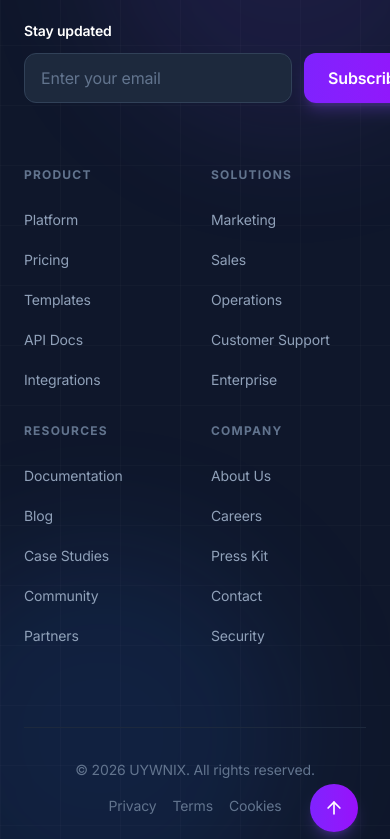
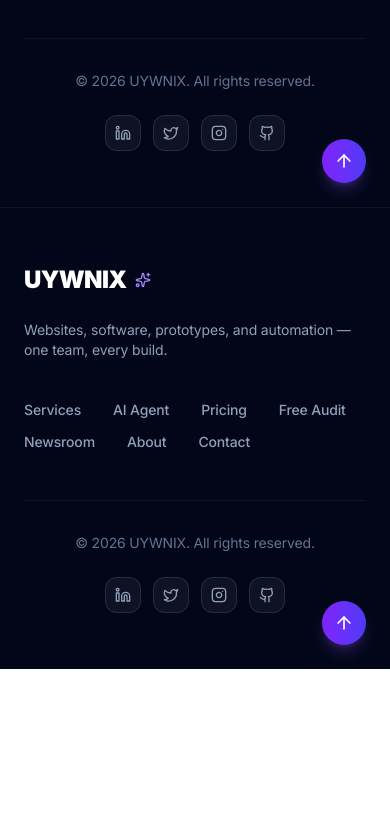
Before and after one commit to Tayyabhusayn/uywnix, a Next.js app: page / in a window 390 px wide. Shown: the part 6820-7659 px from the top of the page. After the commit the page ends 7489 px from the top, so only its background shows below. Built offline with nearby package versions, Linux system fonts and the light colour scheme.

Commit message:
fix: rebuild footer — minimal, real links only, remove fake links and dead newsletter

```diff
--- a/components/Footer.tsx
+++ b/components/Footer.tsx
@@ -2,38 +2,17 @@
 
 import Link from "next/link";
 import { motion } from "framer-motion";
-import { Sparkles, ArrowUpRight, Github, Twitter, Linkedin, Instagram } from "lucide-react";
+import { Sparkles, Github, Twitter, Linkedin, Instagram, ArrowUpRight } from "lucide-react";
 
-const footerLinks = {
-  product: [
-    { label: "Platform", href: "/ai-agent" },
+const navLinks = [
+  { label: "Services", href: "/services" },
+  { label: "AI Agent", href: "/ai-agent" },
   { label: "Pricing", href: "/pricing" },
-    { label: "Templates", href: "/services" },
-    { label: "API Docs", href: "/services" },
-    { label: "Integrations", href: "/services" },
-  ],
-  solutions: [
-    { label: "Marketing", href: "/services" },
-    { label: "Sales", href: "/ai-agent" },
-    { label: "Operations", href: "/services" },
-    { label: "Customer Support", href: "/contact" },
-    { label: "Enterprise", href: "/services" },
-  ],
-  resources: [
-    { label: "Documentation", href: "/services" },
-    { label: "Blog", href: "/newsroom" },
-    { label: "Case Studies", href: "/newsroom" },
-    { label: "Community", href: "/contact" },
-    { label: "Partners", href: "/contact" },
-  ],
-  company: [
-    { label: "About Us", href: "/about" },
-    { label: "Careers", href: "/contact" },
-    { label: "Press Kit", href: "/newsroom" },
+  { label: "Free Audit", href: "/audit" },
+  { label: "Newsroom", href: "/newsroom" },
+  { label: "About", href: "/about" },
   { label: "Contact", href: "/contact" },
-    { label: "Security", href: "/services" },
-  ],
-};
+];
 
 const socialLinks = [
   { icon: Linkedin, href: "https://www.linkedin.com/company/uywnix/", label: "LinkedIn" },
@@ -44,134 +23,35 @@ const socialLinks = [
 
 export default function Footer() {
   return (
-    <footer className="relative bg-slate-900 text-white overflow-hidden">
-      {/* Background Effects */}
-      <div className="absolute inset-0">
-        <div className="absolute top-0 left-1/4 w-96 h-96 bg-violet-500/10 rounded-full blur-3xl" />
-        <div className="absolute bottom-0 right-1/4 w-96 h-96 bg-blue-500/10 rounded-full blur-3xl" />
-        <div className="absolute inset-0 bg-[linear-gradient(to_right,rgba(255,255,255,0.02)_1px,transparent_1px),linear-gradient(to_bottom,rgba(255,255,255,0.02)_1px,transparent_1px)] bg-[size:60px_60px]" />
+    <footer className="relative bg-slate-950 text-white border-t border-white/5 overflow-hidden">
+      <div className="relative container mx-auto px-6 py-14">
+        {/* Brand row */}
+        <div className="flex flex-col md:flex-row md:items-center justify-between gap-6 mb-10">
+          <Link href="/" className="inline-flex items-center gap-2">
+            <span className="text-2xl font-black tracking-tight">UYWNIX</span>
+            <Sparkles className="w-4 h-4 text-violet-400" />
+          </Link>
+          <p className="text-sm text-slate-400 max-w-sm">
+            Websites, software, prototypes, and automation — one team, every build.
+          </p>
         </div>
 
-      <div className="relative container mx-auto px-6 pt-24 pb-12">
-        {/* Top Section */}
-        <div className="grid grid-cols-1 lg:grid-cols-5 gap-16 mb-20">
-          {/* Brand Column */}
-          <div className="lg:col-span-2">
-            <Link href="/" className="inline-flex items-center gap-2 mb-6">
-              <span className="text-3xl font-black tracking-tight">UYWNIX</span>
-              <Sparkles className="w-5 h-5 text-violet-400" />
-            </Link>
-
-            <p className="text-slate-400 text-lg mb-8 max-w-md leading-relaxed">
-              Next-generation AI infrastructure for the modern enterprise.
-              Build, deploy, and scale intelligent agents in minutes.
-            </p>
-
-            {/* Newsletter */}
-            <div className="max-w-md">
-              <p className="text-sm font-semibold text-white mb-3">Stay updated</p>
-              <form className="flex gap-3">
-                <input
-                  type="email"
-                  placeholder="Enter your email"
-                  className="flex-1 px-4 py-3 rounded-xl bg-slate-800 border border-slate-700 text-white placeholder:text-slate-500 focus:outline-none focus:border-violet-500 transition-colors"
-                />
-                <button
-                  type="submit"
-                  className="px-6 py-3 rounded-xl bg-gradient-to-r from-violet-600 to-purple-600 text-white font-semibold hover:from-violet-500 hover:to-purple-500 transition-all duration-300 shadow-lg shadow-violet-500/25"
-                >
-                  Subscribe
-                </button>
-              </form>
-            </div>
-          </div>
-
-          {/* Links Columns */}
-          <div className="lg:col-span-3 grid grid-cols-2 md:grid-cols-4 gap-8">
-            {/* Product */}
-            <div>
-              <h4 className="text-xs font-bold uppercase tracking-widest text-slate-500 mb-6">Product</h4>
-              <ul className="space-y-4">
-                {footerLinks.product.map((link) => (
-                  <li key={link.label}>
+        {/* Single clean link row */}
+        <nav className="flex flex-wrap gap-x-8 gap-y-3 mb-12">
+          {navLinks.map((link) => (
             <Link
+              key={link.href}
               href={link.href}
-                      className="text-slate-400 hover:text-white transition-colors text-sm"
+              className="text-sm font-medium text-slate-400 hover:text-white transition-colors"
             >
               {link.label}
             </Link>
-                  </li>
           ))}
-              </ul>
-            </div>
+        </nav>
 
-            {/* Solutions */}
-            <div>
-              <h4 className="text-xs font-bold uppercase tracking-widest text-slate-500 mb-6">Solutions</h4>
-              <ul className="space-y-4">
-                {footerLinks.solutions.map((link) => (
-                  <li key={link.label}>
-                    <Link
-                      href={link.href}
-                      className="text-slate-400 hover:text-white transition-colors text-sm"
-                    >
-                      {link.label}
-                    </Link>
-                  </li>
-                ))}
-              </ul>
-            </div>
-
-            {/* Resources */}
-            <div>
-              <h4 className="text-xs font-bold uppercase tracking-widest text-slate-500 mb-6">Resources</h4>
-              <ul className="space-y-4">
-                {footerLinks.resources.map((link) => (
-                  <li key={link.label}>
-                    <Link
-                      href={link.href}
-                      className="text-slate-400 hover:text-white transition-colors text-sm"
-                    >
-                      {link.label}
-                    </Link>
-                  </li>
-                ))}
-              </ul>
-            </div>
-
-            {/* Company */}
-            <div>
-              <h4 className="text-xs font-bold uppercase tracking-widest text-slate-500 mb-6">Company</h4>
-              <ul className="space-y-4">
-                {footerLinks.company.map((link) => (
-                  <li key={link.label}>
-                    <Link
-                      href={link.href}
-                      className="text-slate-400 hover:text-white transition-colors text-sm"
-                    >
-                      {link.label}
-                    </Link>
-                  </li>
-                ))}
-              </ul>
-            </div>
-          </div>
-        </div>
-
-        {/* Bottom Section */}
-        <div className="pt-8 border-t border-slate-800">
-          <div className="flex flex-col md:flex-row justify-between items-center gap-6">
-            {/* Copyright */}
-            <div className="flex flex-col md:flex-row items-center gap-4 text-sm text-slate-500">
-              <span>© 2026 UYWNIX. All rights reserved.</span>
-              <div className="flex items-center gap-4">
-                <Link href="/services" className="hover:text-white transition-colors">Privacy</Link>
-                <Link href="/services" className="hover:text-white transition-colors">Terms</Link>
-                <Link href="/services" className="hover:text-white transition-colors">Cookies</Link>
-              </div>
-            </div>
-
-            {/* Social Links */}
+        {/* Bottom bar */}
+        <div className="pt-8 border-t border-white/5 flex flex-col md:flex-row justify-between items-center gap-6">
+          <p className="text-sm text-slate-500">© 2026 UYWNIX. All rights reserved.</p>
           <div className="flex items-center gap-3">
             {socialLinks.map((social) => (
               <a
@@ -179,24 +59,24 @@ export default function Footer() {
                 href={social.href}
                 target="_blank"
                 rel="noopener noreferrer"
-                  className="w-10 h-10 rounded-xl bg-slate-800 border border-slate-700 flex items-center justify-center text-slate-400 hover:text-white hover:bg-slate-700 hover:border-slate-600 transition-all duration-300"
+                className="w-9 h-9 rounded-lg bg-white/5 border border-white/10 flex items-center justify-center text-slate-400 hover:text-white hover:bg-white/10 transition-all duration-300"
                 aria-label={social.label}
               >
-                  <social.icon className="w-5 h-5" />
+                <social.icon className="w-4 h-4" />
               </a>
             ))}
           </div>
         </div>
       </div>
-      </div>
 
-      {/* Back to Top */}
+      {/* Back to top */}
       <motion.button
         initial={{ opacity: 0 }}
         whileInView={{ opacity: 1 }}
         viewport={{ once: true }}
-        onClick={() => window.scrollTo({ top: 0, behavior: 'smooth' })}
-        className="absolute right-8 bottom-24 w-12 h-12 rounded-full bg-gradient-to-r from-violet-600 to-purple-600 text-white flex items-center justify-center shadow-lg shadow-violet-500/25 hover:shadow-violet-500/40 transition-all duration-300 hover:-translate-y-1"
+        onClick={() => window.scrollTo({ top: 0, behavior: "smooth" })}
+        className="absolute right-6 bottom-6 w-11 h-11 rounded-full bg-gradient-to-r from-violet-600 to-indigo-600 text-white flex items-center justify-center shadow-lg shadow-violet-500/25 hover:shadow-violet-500/40 transition-all duration-300 hover:-translate-y-1"
+        aria-label="Back to top"
       >
         <ArrowUpRight className="w-5 h-5 rotate-[-45deg]" />
       </motion.button>
```
Lines whose indentation alone changed are shown as unchanged.
